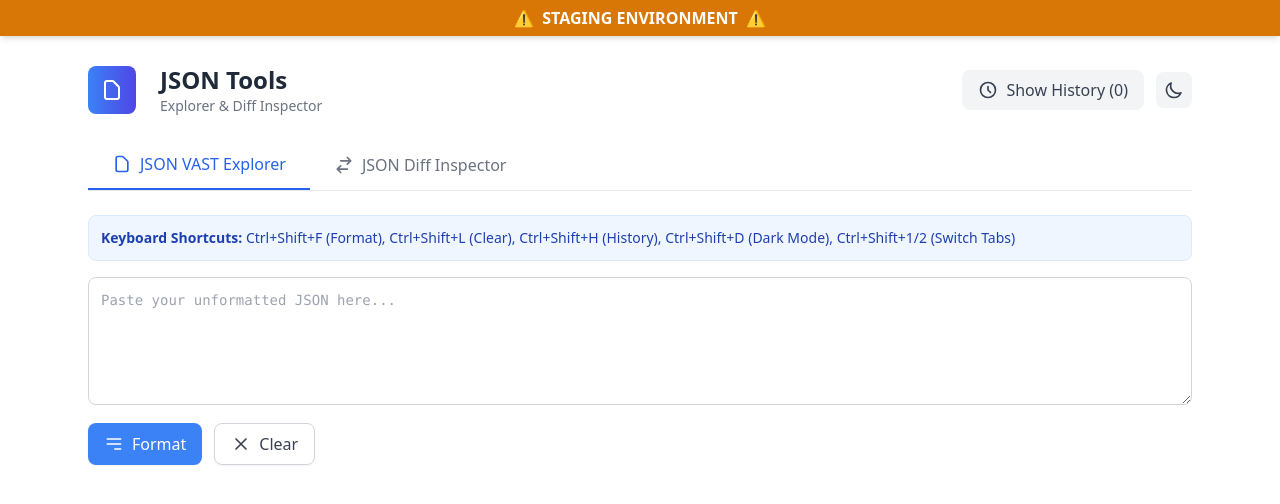
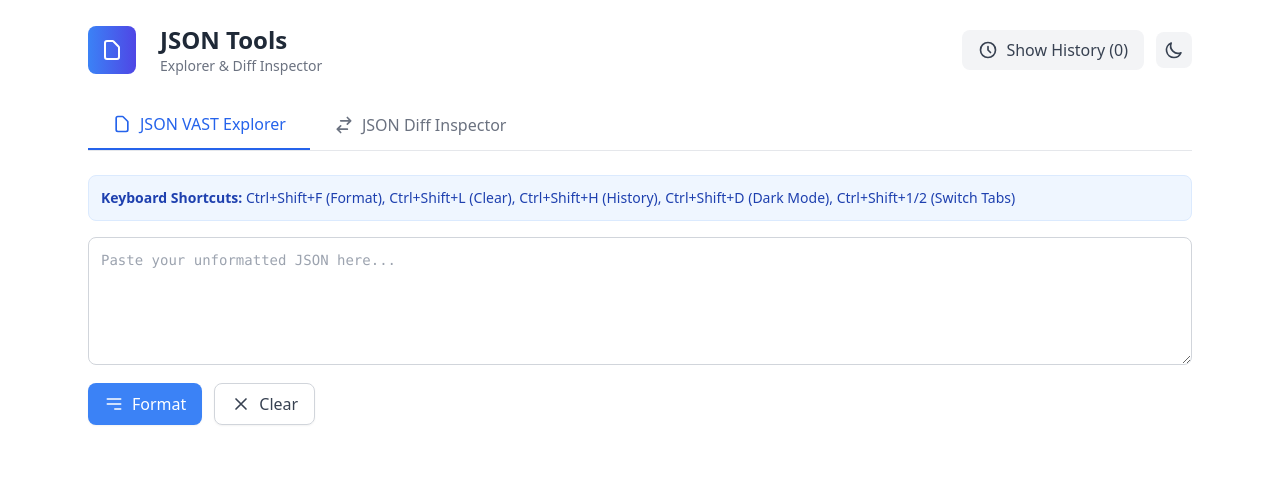
Before and after one commit to christianbernecker/adtech-toolbox, a React (Vite) app in the folder json-explorer/: page /json-explorer in a window 1280 px wide. Shown: the top 504 px of the page. Built offline with nearby package versions, Linux system fonts and the light colour scheme.

Commit message:
Fix: Only show staging banner on staging domain

```diff
--- a/json-explorer/src/components/JsonToolsApp.jsx
+++ b/json-explorer/src/components/JsonToolsApp.jsx
@@ -17,14 +17,16 @@ function JsonToolsApp() {
 
   return (
     <div className={`min-h-screen ${isDarkMode ? 'bg-gray-900 text-gray-100' : 'bg-white'} transition-colors duration-200`}>
-      {/* STAGING BANNER */}
-      <div className="w-full bg-amber-600 text-white text-center py-1.5 font-semibold shadow-md fixed top-0 left-0 right-0 z-50 flex items-center justify-center">
-        <span className="mr-2">⚠️</span>
-        STAGING ENVIRONMENT
-        <span className="ml-2">⚠️</span>
-      </div>
+      {/* STAGING BANNER - Only show on staging domain */}
+      {window.location.hostname.includes('staging') && (
+        <div className="w-full bg-amber-600 text-white text-center py-1.5 font-semibold shadow-md fixed top-0 left-0 right-0 z-50 flex items-center justify-center">
+          <span className="mr-2">⚠️</span>
+          STAGING ENVIRONMENT
+          <span className="ml-2">⚠️</span>
+        </div>
+      )}
 
-      <div className="p-6 w-full max-w-6xl mx-auto" style={{ marginTop: "40px" }}>
+      <div className={`p-6 w-full max-w-6xl mx-auto ${window.location.hostname.includes('staging') ? 'mt-10' : ''}`}>
       {/* Header */}
       <div className="flex items-center justify-between mb-6">
         <div className="flex items-center gap-3">
```
